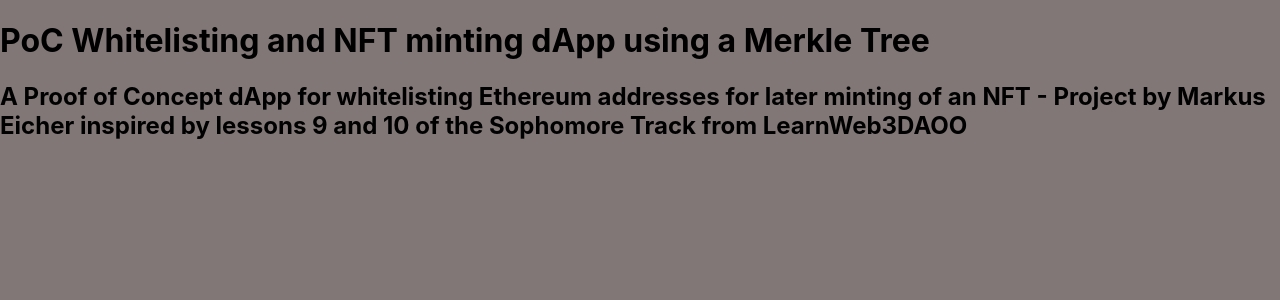
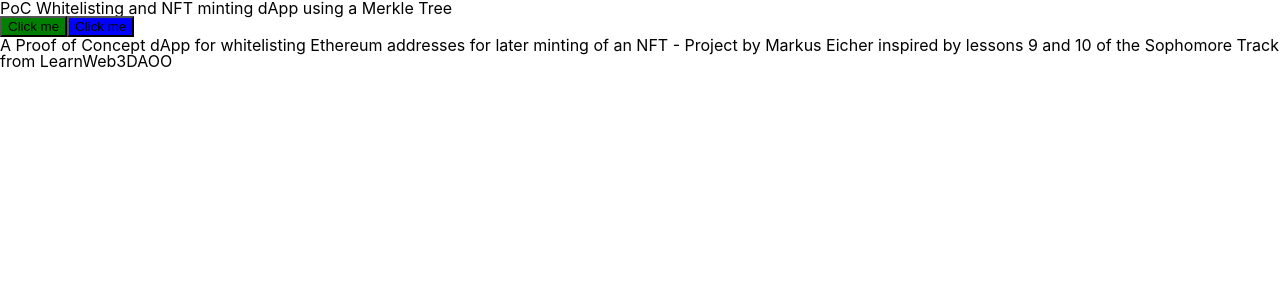
Before and after one commit to MarkusEicher/NFT-minter, a React (Create React App) app: page / in a window 1280 px wide. Shown: the top 300 px of the page. Built offline with nearby package versions, Linux system fonts and the light colour scheme.

Commit message:
Add Button.js component

```diff
--- a/src/App.js
+++ b/src/App.js
@@ -1,5 +1,5 @@
 // import React from 'react'; // Import React for using classes
-
+// import './App.css';
 import Header from './components/Header';
 
 function App() {
--- a/src/baseline.css
+++ b/src/baseline.css
@@ -1,3 +1,69 @@
-html{
-    background-color: #817777;
+/* Start of full reset following Myers.
+
+We do a full fledged reset of all the basic browser behaviors to start
+with a most identical baseline on most systems currently in use. This is a
+hard reset of all defaults leaving everything unstyled. We plan to use this
+for bare HTML pages without any default styling applied. In most cases we
+don't use this for all projects. An alternative to this hard reset is to use
+normalize https://github.com/necolas/normalize.css/ . This is less invasive
+and we probably will prefer normalize over reset.
+
+These settings are derived from the following source:
+
+	http://meyerweb.com/eric/tools/css/reset/
+	v2.0 | 20110126
+	License: none (public domain)
+*/
+
+html, body, div, span, applet, object, iframe,
+h1,h2, h3, h4, h5, h6, p, blockquote, pre,
+a, abbr, acronym, address, big, cite, code,
+del, dfn, em, img, ins, kbd, q, s, samp,
+small, strike, strong, sub, sup, tt, var,
+b, u, i, center,
+dl, dt, dd, ol, ul, li,
+fieldset, form, label, legend,
+table, caption, tbody, tfoot, thead, tr, th, td,
+article, aside, canvas, details, embed,
+figure, figcaption, footer, header, hgroup,
+menu, nav, output, ruby, section, summary,
+time, mark, audio, video {
+	margin: 0;
+	padding: 0;
+	border: 0;
+	font-size: 1rem;
+	font: inherit;
+	vertical-align: baseline;
 }
+article, aside, details, figcaption, figure,
+footer, header, hgroup, menu, nav, section {
+	display: block;
+}
+body {
+	line-height: 1;
+}
+
+ol, ul {
+	list-style: none;
+}
+blockquote, q {
+	quotes: none;
+}
+blockquote:before, blockquote:after,
+q:before, q:after {
+	content: '';
+	content: none;
+}
+table {
+	border-collapse: collapse;
+	border-spacing: 0;
+}
+
+/* Added by Markus Eicher to have links without any styling upfront */
+a {
+	text-decoration: none;
+	list-style: none;
+	/* display: inline-block; */
+	/* color:black; */
+}
+/* End of full reset following Myers. */
--- /dev/null
+++ b/src/components/Button.js
@@ -0,0 +1,5 @@
+const Button = ({color, text}) => {
+  return <button style={{ backgroundColor: color}} className='button'>{text}</button>
+}
+
+export default Button
--- a/src/components/Header.js
+++ b/src/components/Header.js
@@ -1,11 +1,13 @@
-import React from 'react'
+// import React from 'react'
 // import logo from './MECS-Logo-Icon.png';
 // import './App.css';
-
+import Button from "./Button"
 const Header = (props) => {
   return (
-    <header>
+    <header className='header'>
       <h1>{props.h1title}</h1>
+      <Button color='green' text='Click me' />
+      <Button color='blue' text='Click me' />
     </header>
   )
 }
```
